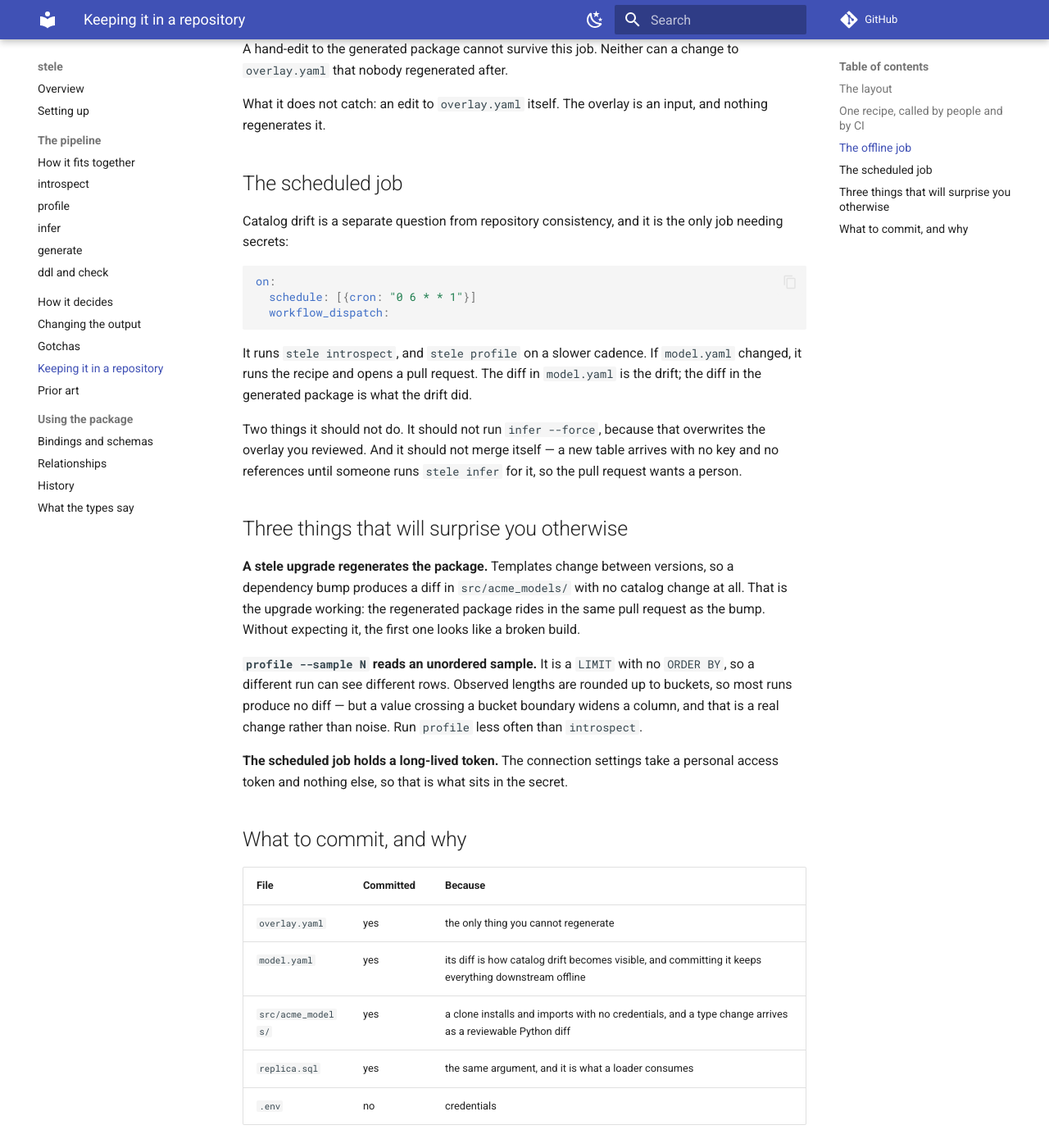
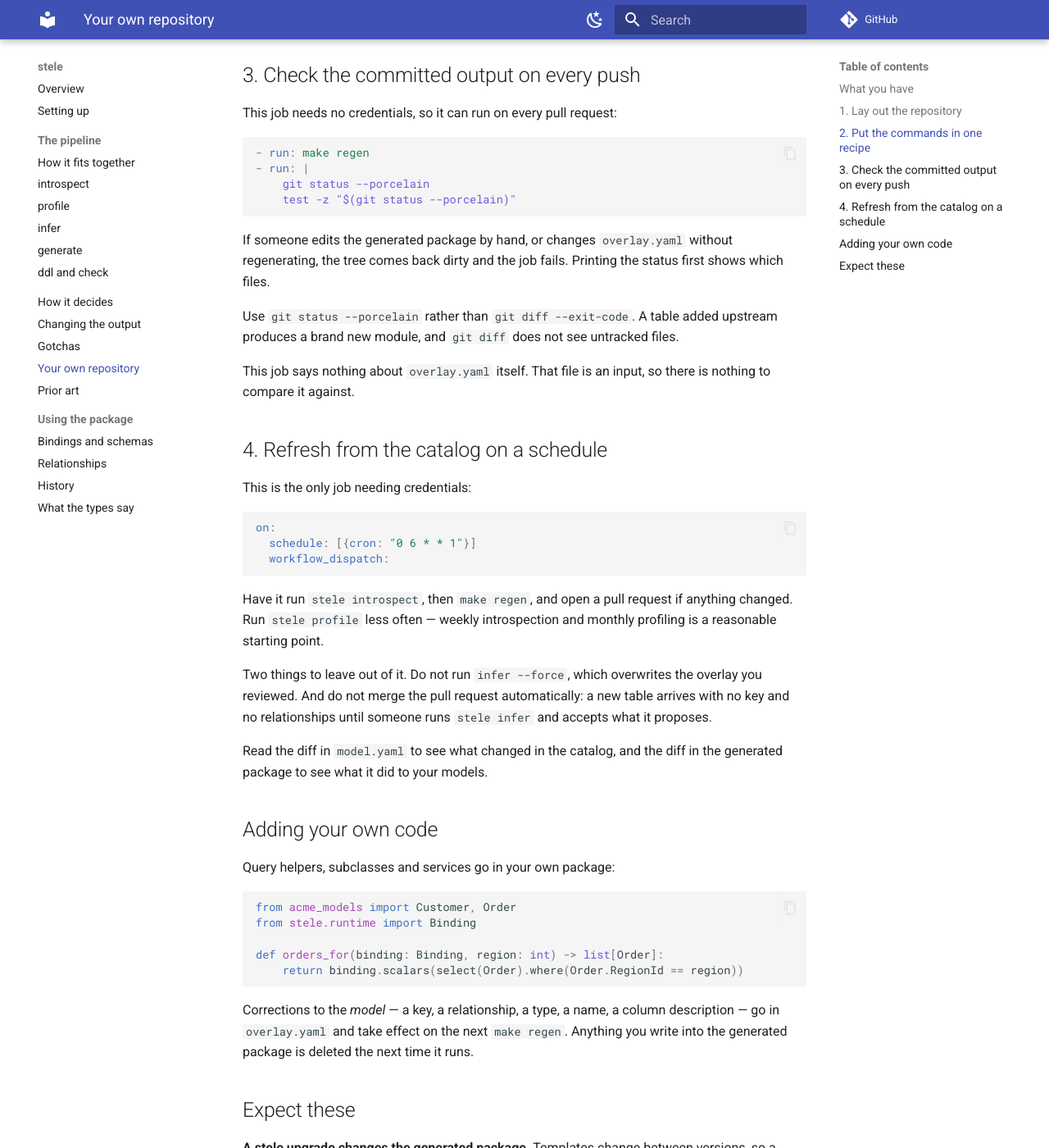
Before and after one commit to dchud/stele, an MkDocs documentation site: the page built from docs/repository.md, in a window 1280 px wide and 1400 px high, scrolled down 1499 px. Shown: the whole window at 82% size. Built offline with MkDocs 1.6.1 and Material for MkDocs 9.7.7, drawn with Linux system fonts in a browser that asks for light colours; comment, search, counter and statistics services are not loaded; some of the changed text lies outside the part shown.

Commit message:
docs: rewrite the repository page as instructions
The page argued for its own design instead of telling anyone what to do.
"Every regenerable file is committed, and CI proves it is regenerable" is a
thesis, and "proving they regenerate is what makes never hand-edited a fact
rather than a comment in a file header" answers an objection nobody reading
a how-to has raised.

It is now four numbered steps: lay out the repository, put the commands in
one recipe, check the committed output on every push, refresh from the
catalog on a schedule. Each says what to do and what happens if you skip it.
A short section covers where your own code goes as against what belongs in
the overlay, and the three surprises are headed "Expect these" rather than
presented as consequences of a rule.

The facts are unchanged: git status rather than git diff because a new table
is an untracked file, the unordered sample, the token-only connection, and a
stele upgrade regenerating the package.

The nav entry and both inbound links carried the same framing and now read
as a destination rather than a principle.

````diff
--- a/docs/repository.md
+++ b/docs/repository.md
@@ -1,48 +1,57 @@
-# Keeping it in a repository
+# Using the output in your own repository
 
-A first run leaves four files, and the question is which of them belong in
-version control and what stops them drifting apart. One rule answers both:
+The pipeline leaves four files. This page sets up a repository around them
+that other people can clone, that stays current as the catalog changes, and
+that keeps the generated code generated.
 
-**Every regenerable file is committed, and CI proves it is regenerable.**
+You need `stele introspect` to have run at least once, so `model.yaml`
+exists.
 
-Committing the regenerable ones is what keeps `generate`, `ddl` and `check`
-credential-free — see the table in
-[How it fits together](pipeline/index.md). Only a scheduled job needs to
-reach the catalog. Proving they regenerate is what makes "never hand-edited"
-a fact rather than a comment in a file header.
+## What you have
 
-## The layout
+| File | Where it comes from | Do you edit it |
+|---|---|---|
+| `model.yaml` | `introspect`, extended by `profile` | no |
+| `overlay.yaml` | you, starting from what `infer` proposes | yes |
+| the generated package | `generate` | no |
+| `replica.sql` | `ddl` | no |
+
+Commit all four. Only `overlay.yaml` is written by hand; the rest are
+rebuilt from it and from `model.yaml`, and committing them means a
+contributor can clone the repository and import the models without any
+Databricks credentials.
+
+## 1. Lay out the repository
 
 ```
 pyproject.toml          depends on stele, plus a driver extra
-model.yaml              committed, regenerable: what the catalog says
-overlay.yaml            committed, hand-edited: what you know
-replica.sql             committed, regenerable
-src/acme_models/        committed, regenerable: the generated package
-src/acme/               yours: bindings, subclasses, queries
+model.yaml
+overlay.yaml
+replica.sql
+src/acme_models/        the generated package
+src/acme/               your code
 tests/
-Makefile                every stele invocation lives here
+Makefile
 .env                    ignored
 ```
 
-`model.yaml` and `overlay.yaml` sit at the root because that is where the CLI
-defaults look for them, so nothing has to pass `--spec` or `--overlay`. A
-`catalog/` subdirectory works as well if the recipe below names the paths.
+Keep `model.yaml` and `overlay.yaml` at the top level, where `stele` looks
+for them by default — then no command needs `--spec` or `--overlay`. A
+`catalog/` subdirectory is fine too if you pass the paths in step 2.
 
-The generated package takes a name of your choosing; `stele generate --out`
-decides it, and the directory's basename becomes the import name, so it has
-to be a valid Python identifier.
+Name the generated package whatever you like. `stele generate --out` decides
+it, and the directory name becomes the import name, so use something that is
+a valid Python identifier.
 
-Your own code goes in a sibling package rather than inside the generated one.
-`generate` removes files it wrote that a later run does not, so a file you
-add there survives only because it lacks the generated header — and the
-header says not to edit the tree it is in. Keep the two apart and the rule
-stays simple.
+Put your own code in a separate package beside it, not inside it. `generate`
+deletes files it wrote that a later run does not, and the package header
+says not to edit anything in that tree.
 
-## One recipe, called by people and by CI
+Add `stele` to your dependencies. The generated package imports
+`stele.runtime` at run time, so it is a real dependency and not just a build
+tool.
 
-Put every stele invocation in one place, so no workflow file contains a stele
-flag and there is one thing to change when the pipeline changes:
+## 2. Put the commands in one recipe
 
 ```make
 regen:
@@ -51,10 +60,13 @@ regen:
 	stele check --package src/acme_models
 ```
 
-## The offline job
+Run `make regen` after every overlay edit. Having the flags in one place
+means your CI files stay free of them, and there is a single thing to update
+when the pipeline changes.
 
-This is the load-bearing one. It runs on every push, needs no credentials,
-and fails if the committed output is not what the committed inputs produce:
+## 3. Check the committed output on every push
+
+This job needs no credentials, so it can run on every pull request:
 
 ```yaml
 - run: make regen
@@ -63,21 +75,20 @@ and fails if the committed output is not what the committed inputs produce:
     test -z "$(git status --porcelain)"
 ```
 
-`git status --porcelain` rather than `git diff --exit-code`: a table added
-upstream produces a *new* module, and an untracked file is invisible to
-`git diff`. Printing the status before the test is what turns a red build
-into a readable one.
+If someone edits the generated package by hand, or changes `overlay.yaml`
+without regenerating, the tree comes back dirty and the job fails. Printing
+the status first shows which files.
 
-A hand-edit to the generated package cannot survive this job. Neither can a
-change to `overlay.yaml` that nobody regenerated after.
+Use `git status --porcelain` rather than `git diff --exit-code`. A table
+added upstream produces a brand new module, and `git diff` does not see
+untracked files.
 
-What it does not catch: an edit to `overlay.yaml` itself. The overlay is an
-input, and nothing regenerates it.
+This job says nothing about `overlay.yaml` itself. That file is an input, so
+there is nothing to compare it against.
 
-## The scheduled job
+## 4. Refresh from the catalog on a schedule
 
-Catalog drift is a separate question from repository consistency, and it is
-the only job needing secrets:
+This is the only job needing credentials:
 
 ```yaml
 on:
@@ -85,43 +96,46 @@ on:
   workflow_dispatch:
 ```
 
-It runs `stele introspect`, and `stele profile` on a slower cadence. If
-`model.yaml` changed, it runs the recipe and opens a pull request. The diff
-in `model.yaml` is the drift; the diff in the generated package is what the
-drift did.
+Have it run `stele introspect`, then `make regen`, and open a pull request
+if anything changed. Run `stele profile` less often — weekly introspection
+and monthly profiling is a reasonable starting point.
 
-Two things it should not do. It should not run `infer --force`, because that
-overwrites the overlay you reviewed. And it should not merge itself — a new
-table arrives with no key and no references until someone runs `stele infer`
-for it, so the pull request wants a person.
+Two things to leave out of it. Do not run `infer --force`, which overwrites
+the overlay you reviewed. And do not merge the pull request automatically: a
+new table arrives with no key and no relationships until someone runs `stele
+infer` and accepts what it proposes.
 
-## Three things that will surprise you otherwise
+Read the diff in `model.yaml` to see what changed in the catalog, and the
+diff in the generated package to see what it did to your models.
 
-**A stele upgrade regenerates the package.** Templates change between
+## Adding your own code
+
+Query helpers, subclasses and services go in your own package:
+
+```python
+from acme_models import Customer, Order
+from stele.runtime import Binding
+
+def orders_for(binding: Binding, region: int) -> list[Order]:
+    return binding.scalars(select(Order).where(Order.RegionId == region))
+```
+
+Corrections to the *model* — a key, a relationship, a type, a name, a column
+description — go in `overlay.yaml` and take effect on the next `make regen`.
+Anything you write into the generated package is deleted the next time it
+runs.
+
+## Expect these
+
+**A stele upgrade changes the generated package.** Templates change between
 versions, so a dependency bump produces a diff in `src/acme_models/` with no
-catalog change at all. That is the upgrade working: the regenerated package
-rides in the same pull request as the bump. Without expecting it, the first
-one looks like a broken build.
+catalog change behind it. Run `make regen` as part of the upgrade and commit
+the result alongside it.
 
-**`profile --sample N` reads an unordered sample.** It is a `LIMIT` with no
-`ORDER BY`, so a different run can see different rows. Observed lengths are
-rounded up to buckets, so most runs produce no diff — but a value crossing a
-bucket boundary widens a column, and that is a real change rather than
-noise. Run `profile` less often than `introspect`.
+**`profile --sample N` reads an unordered sample.** It is a `LIMIT` without
+an `ORDER BY`, so two runs can see different rows. Observed lengths round up
+to buckets, so this usually changes nothing — but a value crossing a bucket
+boundary widens a column for real.
 
-**The scheduled job holds a long-lived token.** The connection settings take
-a personal access token and nothing else, so that is what sits in the
-secret.
-
-## What to commit, and why
-
-| File | Committed | Because |
-|---|---|---|
-| `overlay.yaml` | yes | the only thing you cannot regenerate |
-| `model.yaml` | yes | its diff is how catalog drift becomes visible, and committing it keeps everything downstream offline |
-| `src/acme_models/` | yes | a clone installs and imports with no credentials, and a type change arrives as a reviewable Python diff |
-| `replica.sql` | yes | the same argument, and it is what a loader consumes |
-| `.env` | no | credentials |
-
-The objection to committing generated code is that it invites hand-edits.
-That is what the offline job is for.
+**The scheduled job needs a personal access token.** The connection settings
+accept a token and nothing else, so that is what goes in the secret.
--- a/mkdocs.yml
+++ b/mkdocs.yml
@@ -50,7 +50,7 @@ nav:
   - How it decides: heuristics.md
   - Changing the output: overlay.md
   - Gotchas: gotchas.md
-  - Keeping it in a repository: repository.md
+  - Your own repository: repository.md
   - Prior art: prior-art.md
   - Using the package:
       - Bindings and schemas: generated/index.md
````
Also changed, not shown: CHANGELOG.md (+3 -3 lines), docs/index.md (+2 -2 lines), docs/pipeline/index.md (+2 -2 lines).
